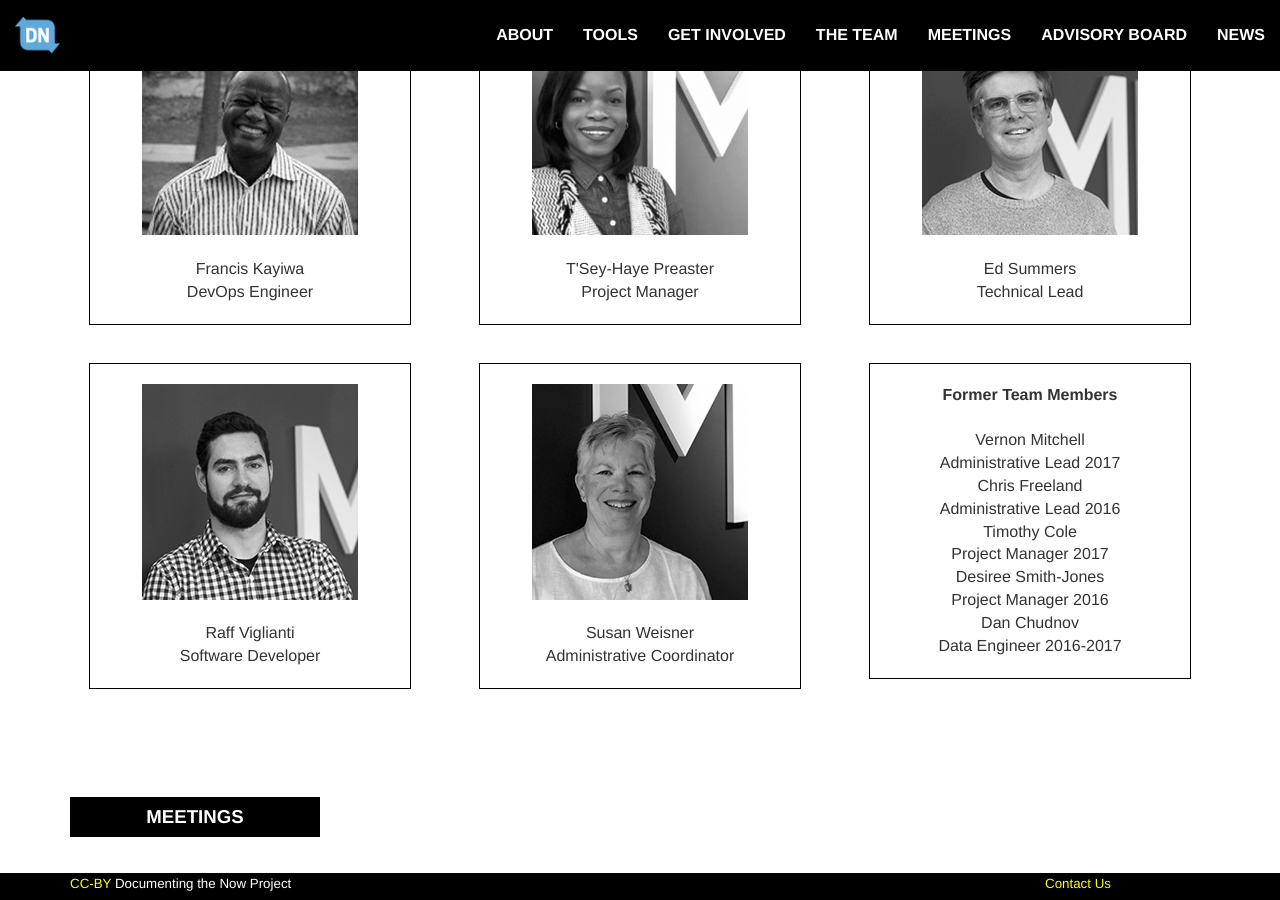
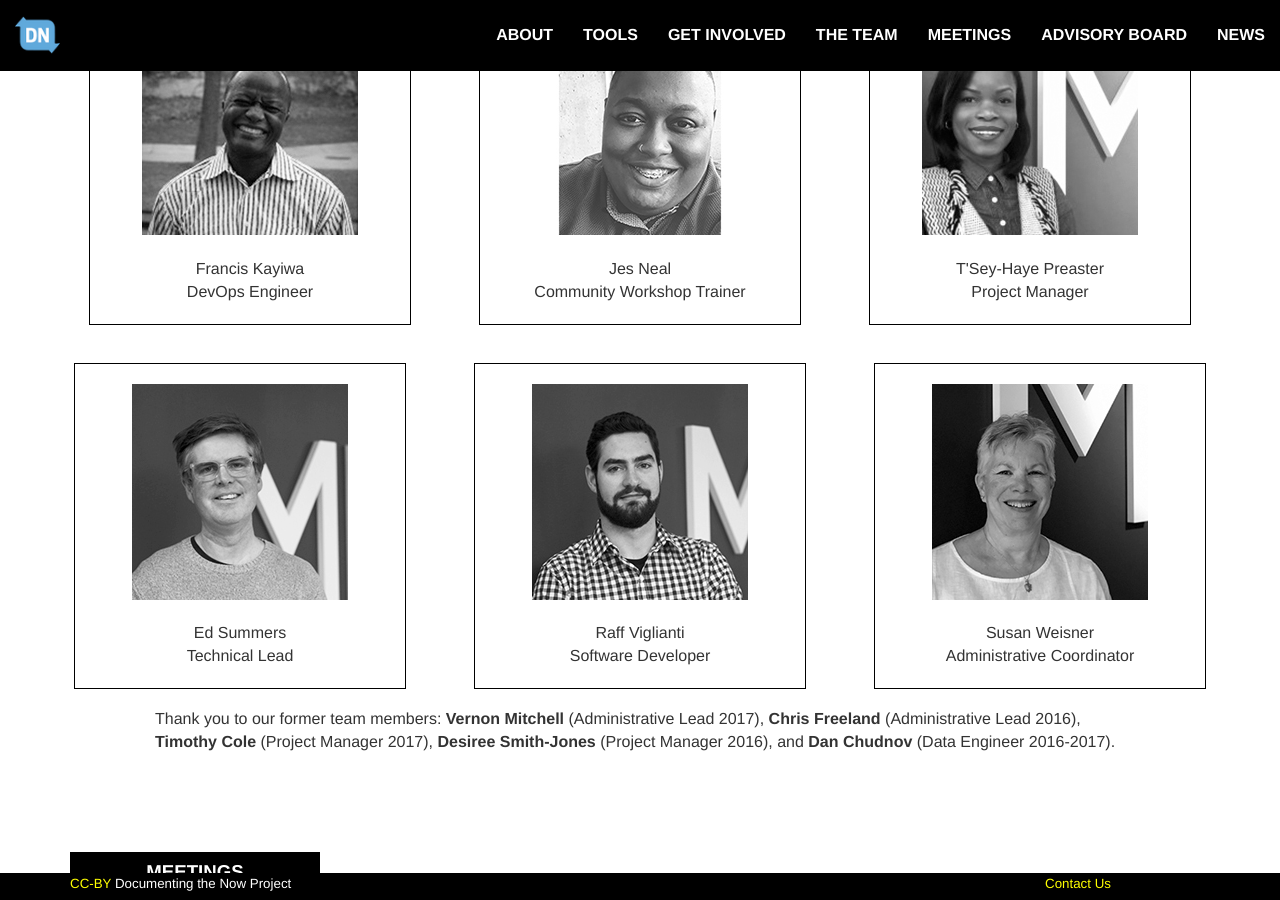
Before and after one commit to DocNow/docnow.github.io, a Jekyll site: the page built from index.html, in a window 1280 px wide and 900 px high, scrolled down 3565 px. Built offline with Jekyll 4.4.1, drawn with Linux system fonts in a browser that asks for light colours.

Commit message:
add jes
add jes

```diff
--- a/index.html
+++ b/index.html
@@ -303,6 +303,13 @@ extra_js:
                         DevOps Engineer
                     </div>
                 </div>
+                  <div class="col-lg-4 col-md-4 col-sm-6">
+                      <div class="person">
+                          <img class="img-responsive center-block" src="{{ site.baseurl }}/img/jes.jpg" alt="Jes Neal" /><br>
+                          Jes Neal<br>
+                          Community Workshop Trainer
+                      </div>
+                  </div>
                 <div class="col-lg-4 col-md-4 col-sm-6">
                     <div class="person">
                         <img class="img-responsive center-block" src="{{ site.baseurl }}/img/tseyhaye.jpeg" alt="T'Sey-Haye Preaster" /><br>
@@ -310,6 +317,7 @@ extra_js:
                         Project Manager
                     </div>
                 </div>
+              <div class="row text-center">
                 <div class="col-lg-4 col-md-4 col-sm-6">
                     <div class="person">
                        <img class="img-responsive center-block" src="{{ site.baseurl }}/img/ed.jpg" alt="Ed Summers" /><br>
@@ -317,8 +325,6 @@ extra_js:
                        Technical Lead
                     </div>
                 </div>
-              </div>
-              <div class="row text-center">
                 <div class="col-lg-4 col-md-4 col-sm-6">
                     <div class="person">
                         <img class="img-responsive center-block" height=200 src="{{ site.baseurl }}/img/raff.jpg" alt="Raffaele Viglianti" /><br>
@@ -333,14 +339,11 @@ extra_js:
                         Administrative Coordinator
                     </div>
                 </div>
-                <div class="col-lg-4 col-md-4 col-sm-6">
-                    <div class="person">
-                         <strong>Former Team Members</strong><br>
-                         <br>Vernon Mitchell<br> Administrative Lead 2017
-                         <br>Chris Freeland<br> Administrative Lead 2016
-                         <br>Timothy Cole<br> Project Manager 2017
-                         <br>Desiree Smith-Jones<br> Project Manager 2016
-                         <br>Dan Chudnov <br> Data Engineer 2016-2017
+              </div>
+                <div class="row">
+                    <div class="col-lg-offset-1 col-lg-10 text-left">
+                         <p> Thank you to our former team members: <b>Vernon Mitchell</b> (Administrative Lead 2017), <b>Chris Freeland</b> (Administrative Lead 2016),
+                          <b>Timothy Cole</b> (Project Manager 2017), <b>Desiree Smith-Jones</b> (Project Manager 2016), and <b>Dan Chudnov</b> (Data Engineer 2016-2017).
                     </div>
                 </div>
           </div>
```
Also changed, not shown: img/jes.jpg (added).
